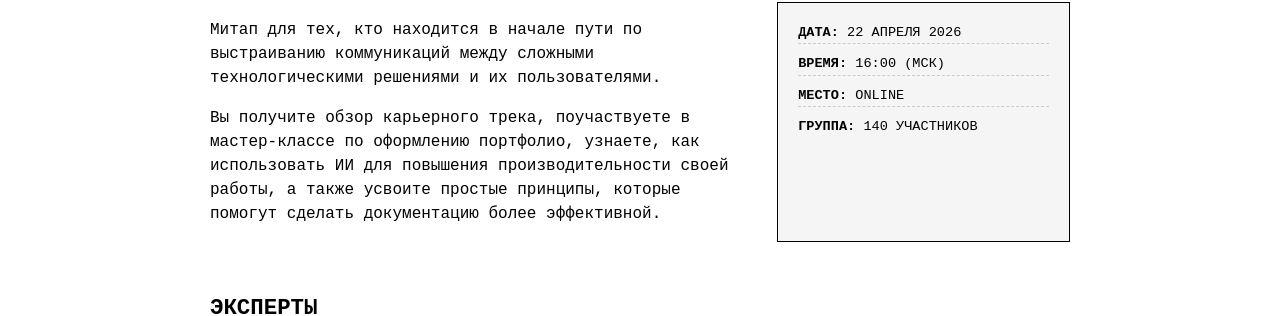
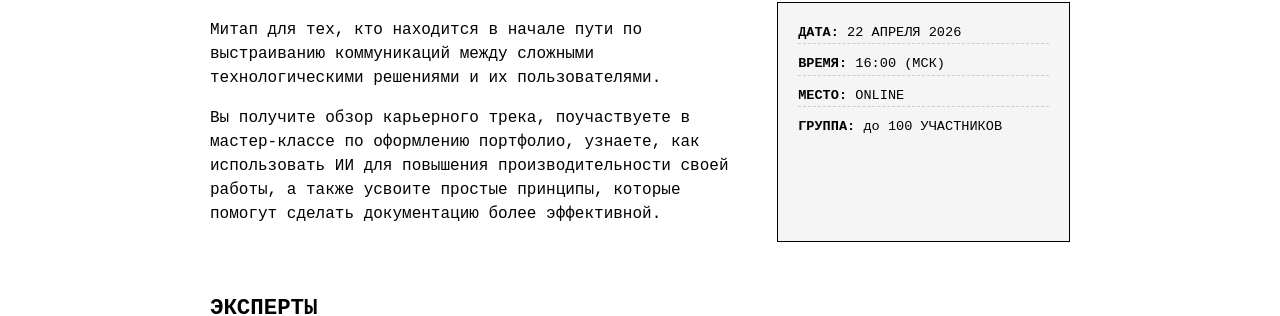
Before and after one commit to techwritex/techcommpod, a Jekyll site: the page built from meetup.md, in a window 1280 px wide and 900 px high. Shown: the part 370-686 px from the top of the window. Built offline with Jekyll 4.4.1, drawn with Linux system fonts in a browser that asks for light colours.

Commit message:
meetup page max seats update

```diff
--- a/_layouts/meetup.html
+++ b/_layouts/meetup.html
@@ -513,11 +513,6 @@
         <div class="container">
             <div class="top-nav">
                 <span class="badge" id="reg-status">Статус: Регистрация открыта</span>
-                <!-- <span class="badge">REF: TC-2024-10-25</span> -->
-                <!-- Новый статус-индикатор -->
-                <!-- <span class="badge status-badge">
-                    <span class="pulse-dot"></span> STATUS: ALMOST FULL (24/30)
-                </span> -->
             </div>
             <h1>TechCommPod Online Meetup</h1>
             <p class="subtitle">Инженерный подход к работе с документацией</p>
@@ -540,7 +535,7 @@
                     <div class="meta-box"><strong>МЕСТО:</strong> ONLINE</div>
                     <div class="meta-box">
                         <!-- style="color: #d00; border-bottom: 1px dashed #d00;" -->
-                        <strong>ГРУППА:</strong> 140 УЧАСТНИКОВ
+                        <strong>ГРУППА:</strong> до 100 УЧАСТНИКОВ
                     </div>
                     <!-- <div class="meta-box"><strong>ЯЗЫК:</strong> Русский</div> -->
                 </div>
@@ -772,7 +767,7 @@
             // 2. Выберите "Весь документ" и формат "CSV"
             // 3. Вставьте полученную ссылку ниже:
             const CSV_URL = 'https://docs.google.com/spreadsheets/d/e/2PACX-1vRfNke_kPosxmk-aDvjmk_qEFcuQwd8BMdE9lkvhlNNp7qNF804pGpkz2xxKY_23kZIobbSAKzehOsA/pub?output=csv';
-            const MAX_SEATS = 140;
+            const MAX_SEATS = 100;
 
             try {
                 const response = await fetch(CSV_URL);
```
Also changed, not shown: 1 other file.
